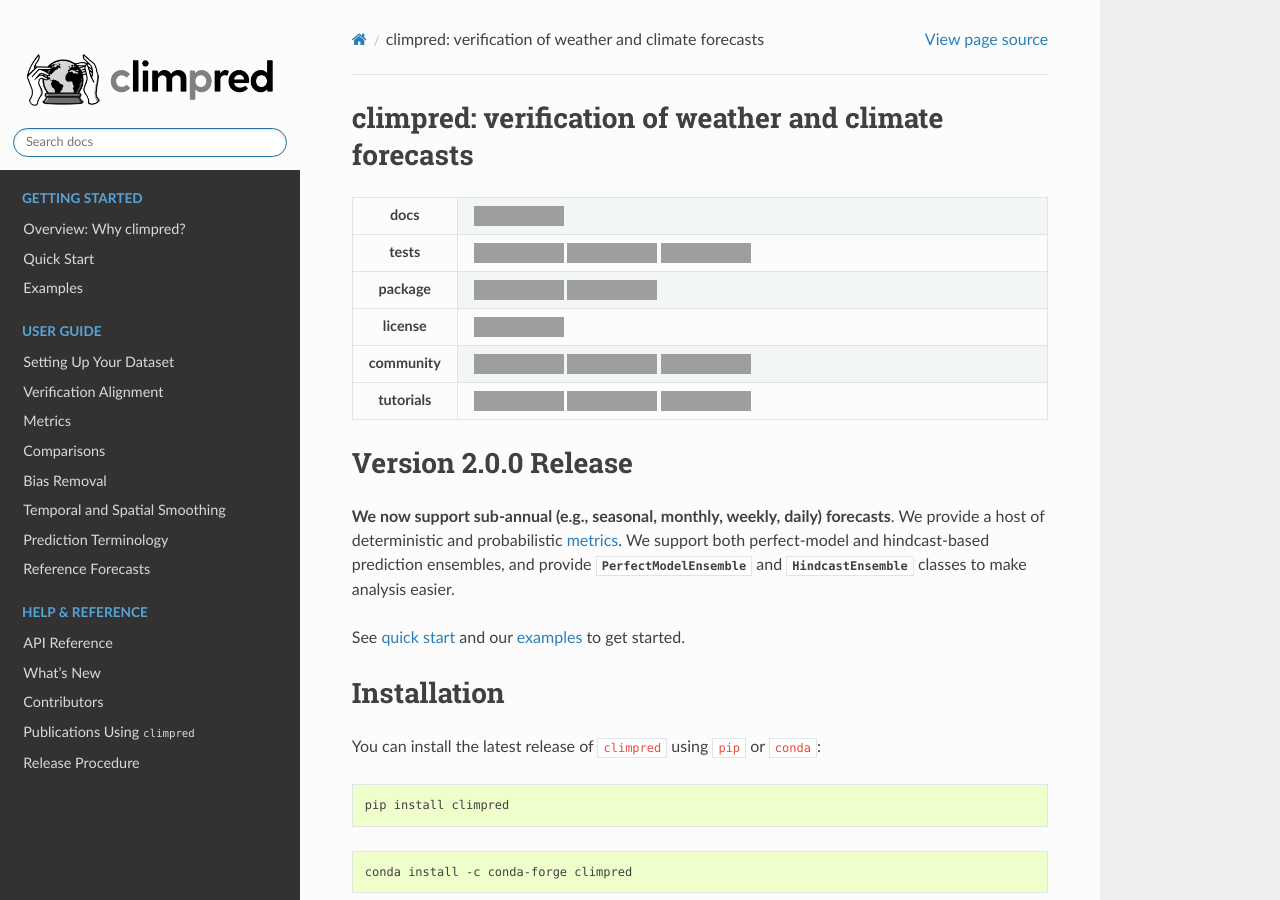
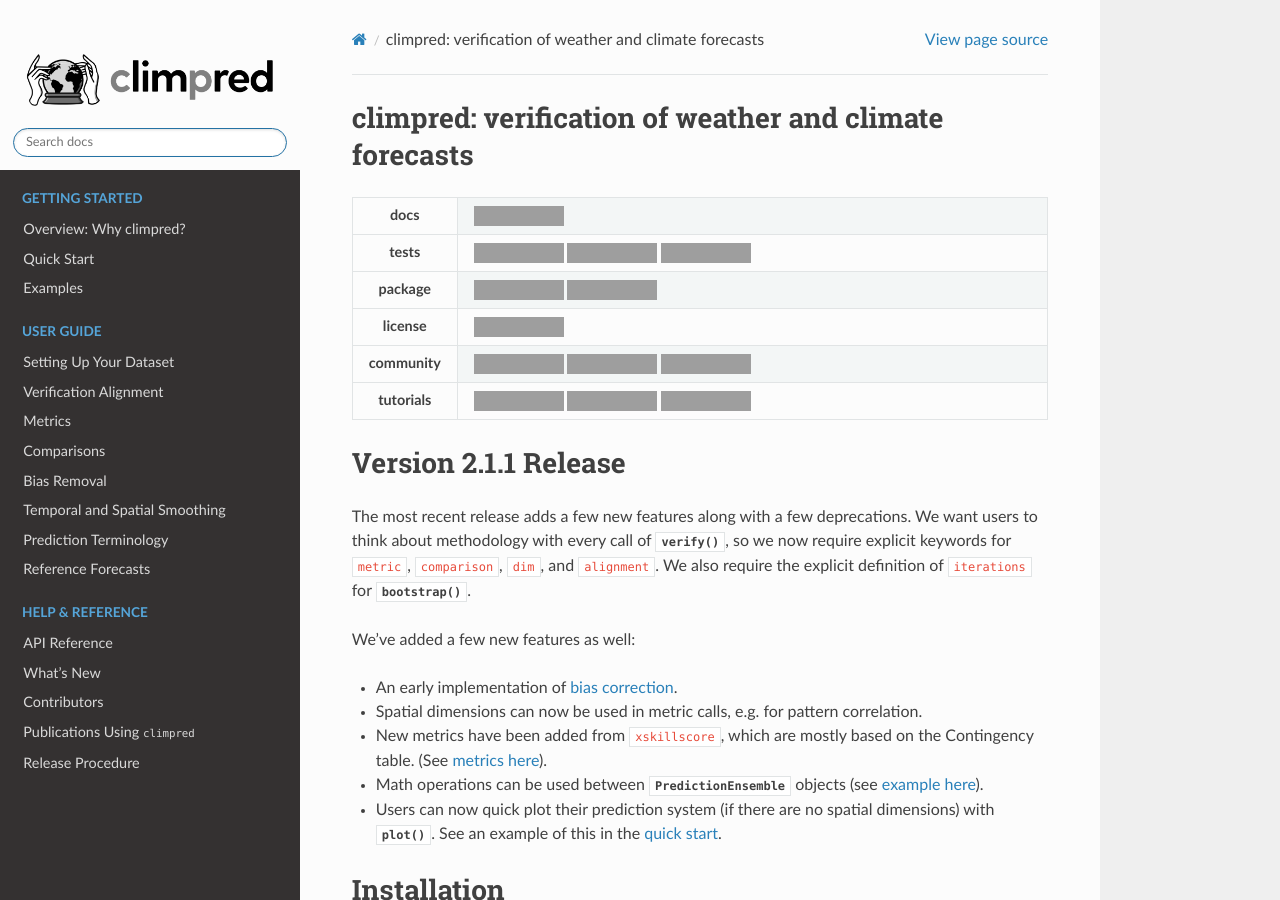
Before and after one commit to pangeo-data/climpred, a Sphinx documentation site: the page built from docs/source/index.rst, in a window 1280 px wide and 900 px high, cut to the strip 0-900 px from the top of the window. Built offline with Sphinx 7.4.7 and the Read the Docs theme 2.0.0, drawn with Linux system fonts in a browser that asks for light colours; formulas are drawn with MathJax 3; pages that are not in the unit, such as notebooks, are missing from menus; the version number could not be read and is left out; grey boxes are pictures that could not be loaded.

Commit message:
add blurb for release on main page

```diff
--- a/docs/source/index.rst
+++ b/docs/source/index.rst
@@ -69,18 +69,27 @@ climpred: verification of weather and climate forecasts
     :alt: climpred cloud demo
     :target: https://github.com/aaronspring/climpred-cloud-demo
 
-Version 2.0.0 Release
+Version 2.1.1 Release
 =====================
 
-**We now support sub-annual (e.g., seasonal, monthly, weekly, daily) forecasts**.
-We provide a host of deterministic and probabilistic metrics_. We support both
-perfect-model and hindcast-based prediction ensembles, and provide
-:py:class:`~climpred.classes.PerfectModelEnsemble` and
-:py:class:`~climpred.classes.HindcastEnsemble` classes to make analysis easier.
+The most recent release adds a few new features along with a few deprecations. We want
+users to think about methodology with every call of
+:py:meth:`~climpred.classes.HindcastEnsemble.verify`, so we now require explicit
+keywords for ``metric``, ``comparison``, ``dim``, and ``alignment``. We also require
+the explicit definition of ``iterations`` for
+:py:meth:`~climpred.classes.HindcastEnsemble.bootstrap`.
 
-See `quick start <quick-start.html>`_ and our `examples <examples.html>`_ to get started.
+We've added a few new features as well:
 
-.. _metrics: metrics.html
+* An early implementation of `bias correction <bias_removal.html>`__.
+* Spatial dimensions can now be used in metric calls, e.g. for pattern correlation.
+* New metrics have been added from ``xskillscore``, which are mostly based on the Contingency
+  table. (See `metrics here <metrics.html#contingency-based-metrics>`__).
+* Math operations can be used between :py:class:`~climpred.classes.PredictionEnsemble` objects
+  (see `example here <prediction-ensemble-object.html#Arithmetic-Operations-with-PredictionEnsemble-Objects>`__).
+* Users can now quick plot their prediction system (if there are no spatial dimensions) with
+  :py:meth:`~climpred.classes.HindcastEnsemble.plot`. See an example of this in the
+  `quick start <quick-start.html>`__.
 
 Installation
 ============
```
